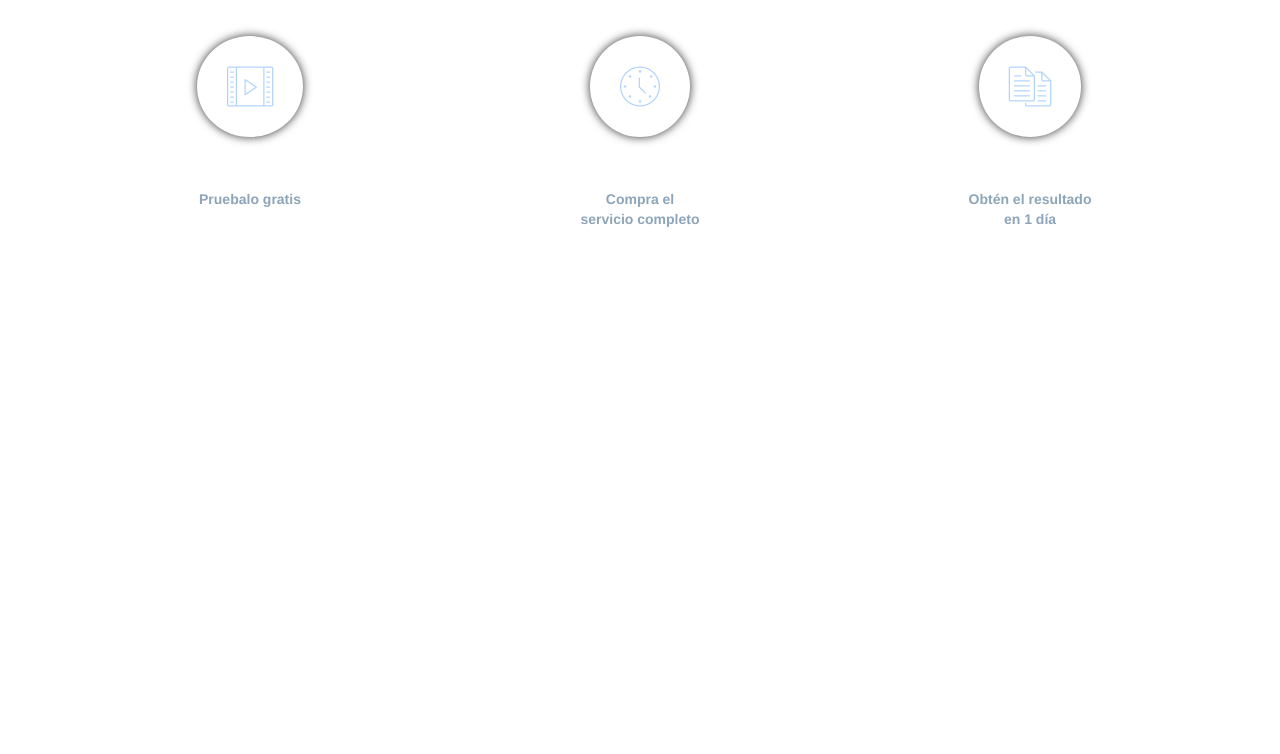
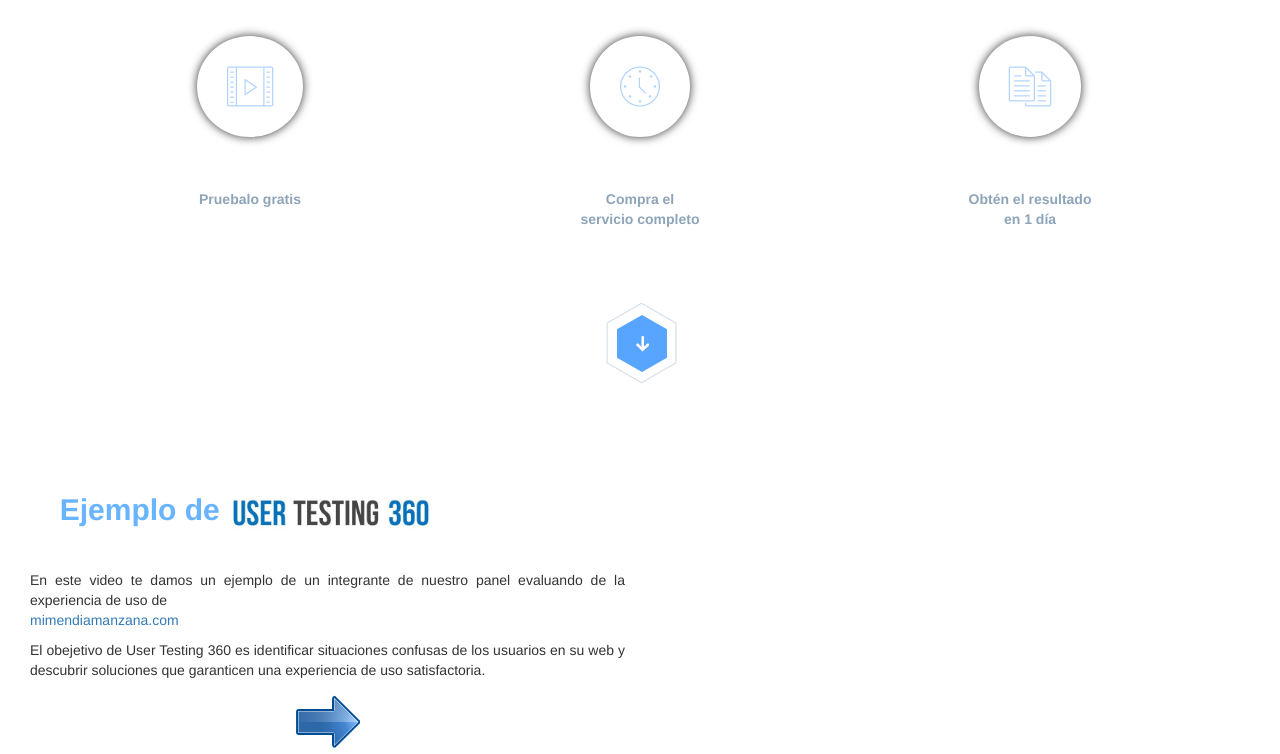
Before and after one commit to dunkel-cat/user-360, a plain HTML site: page index.html in a window 1280 px wide. Shown: the part 873-1627 px from the top of the page. Before the commit the page ends 1112 px from the top, so only its background shows below. Drawn offline with Linux system fonts and the light colour scheme; files whose address does not match are found by name.

Commit message:
updating files

```diff
--- a/css/main.css
+++ b/css/main.css
@@ -114,3 +114,18 @@ color:#b3d4ff;
 .text-video, .text-reloj, .text-papel{
   padding-top: 50px;
 }
+/*Separador*/
+.separador {
+  padding: 4% 0%;
+  position: relative;
+}
+ #separador .penta {
+  position: absolute;
+  width: 7%;
+  left: 44%;
+  top: 13%;
+}
+/*User*/
+.user-size{
+  width: 40%;
+}
--- a/index.html
+++ b/index.html
@@ -88,6 +88,25 @@
         </div>
         </div>
     </section>
+    <!--separador-->
+    <section class="separador">
+        <div class="container-fluid">
+                <img class="img-responsive center-block" src="image/separador.png"> <!--me falta la raya-->
+        </div>
+    </section>
+    <!--separador-->
+    <section>
+        <div class="container-fluid">
+            <div class="col-md-6">
+                <h2 class="font-color txt-center bold">
+                Ejemplo de <img src="image/logo-2.jpg" class="user-size">
+                </h2>
+                <p class="text-justify">En este video te damos un ejemplo de un integrante de nuestro panel evaluando de la experiencia de uso de <br><a href="#">mimendiamanzana.com</a> </p>
+                <p class="text-justify">El obejetivo de User Testing 360 es identificar situaciones confusas de los usuarios en su web y descubrir soluciones que garanticen una experiencia de uso satisfactoria.</p>
+                <img src="image/flecha.png" class="img-responsive center-block">
+            </div>
+        </div>
+    </section>
 	<!-- jQuery first, then Tether, then Bootstrap JS. -->
    <script type="text/javascript" src="js/jquery.min.js"></script>
    <script type="text/javascript" src="js/main.js"></script>
```
